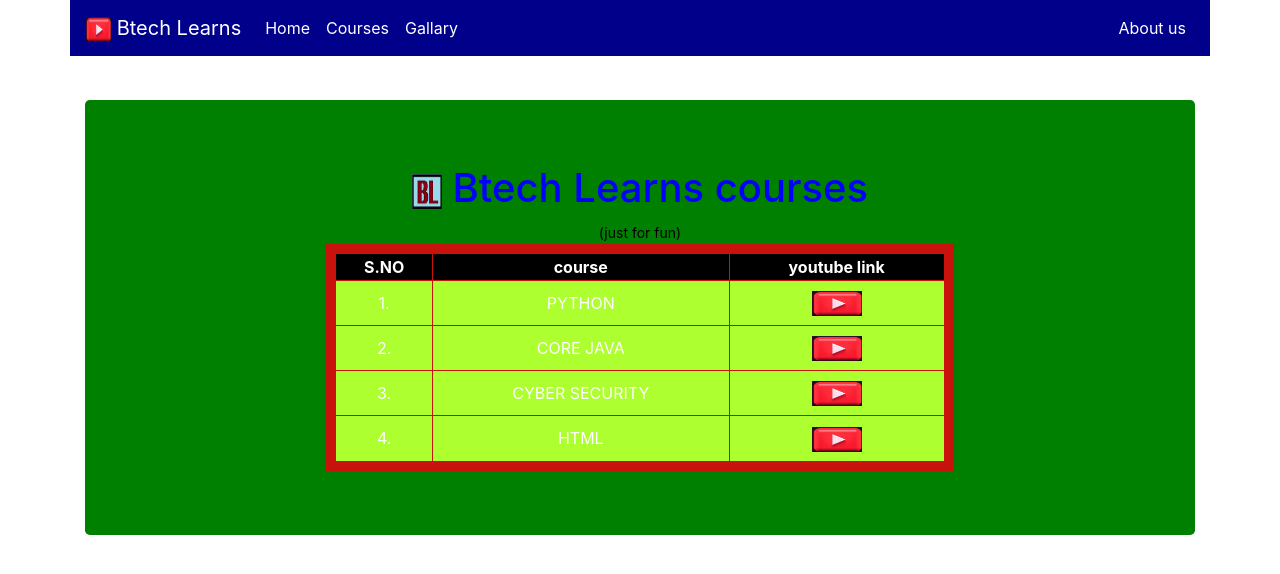
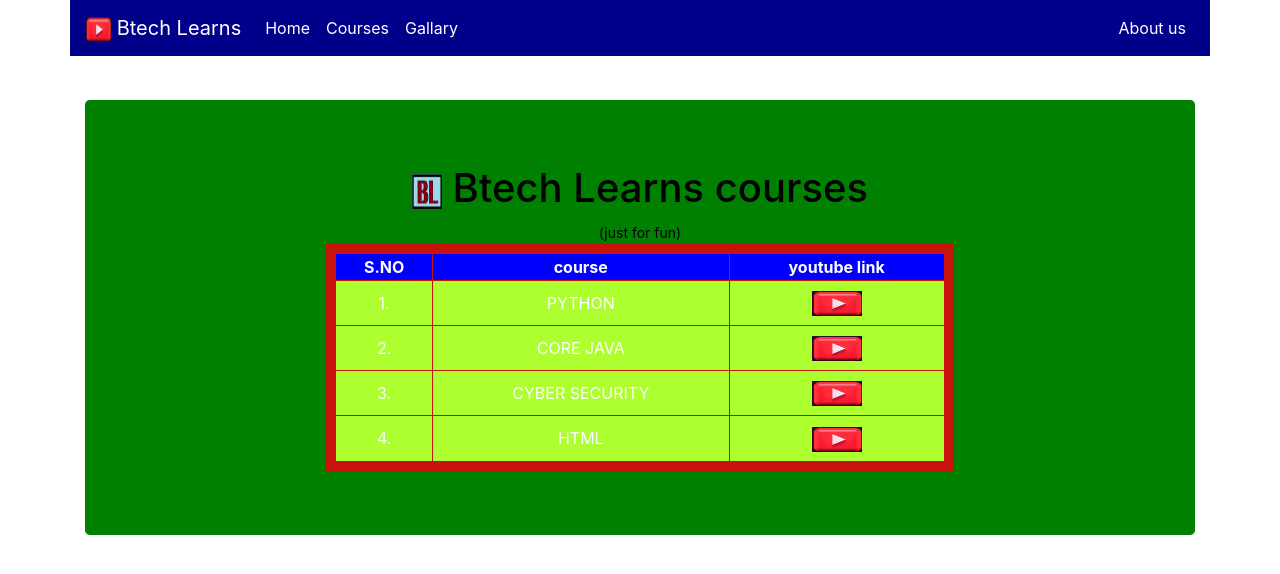
Before and after one commit to rharsha721/btechlearns, a plain HTML site: page course.html in a window 1280 px wide. Drawn offline with nearby package versions, Linux system fonts and the light colour scheme.

Commit message:
Update course.html

```diff
--- a/course.html
+++ b/course.html
@@ -36,10 +36,10 @@
             </ul>
         </nav>
         <div class="jumbotron" style="background: green !important;">
-            <h1 style="color:blue;"><img src="BT.png" alt="" width="30px" height="35px" style="color: white;"> Btech Learns courses <br> </h1><small style="color: black;">(just for fun)</small>
+            <h1 style="color:black;"><img src="BT.png" alt="" width="30px" height="35px" style="color: white;"> Btech Learns courses <br> </h1><small style="color: black;">(just for fun)</small>
 
             <TABle border="10px" align="center" width="60%" style="border: 10PX rgb(200, 19, 13) SOLID;background: greenyellow;" >
-    <thead style="background:black;">
+    <thead style="background:blue;">
         <th>S.NO</th>
         <th>course</th>
         <th>youtube link</th>
```
